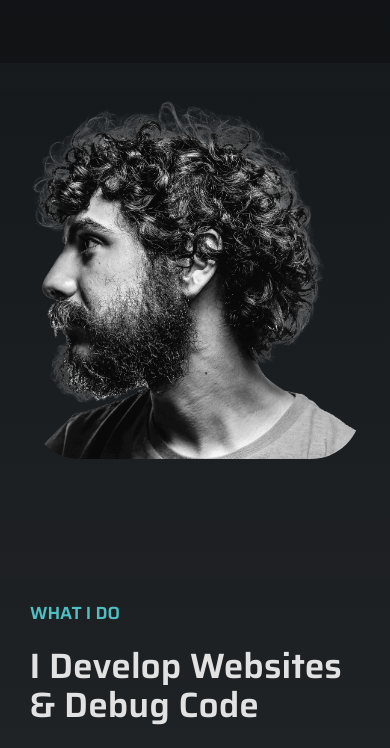
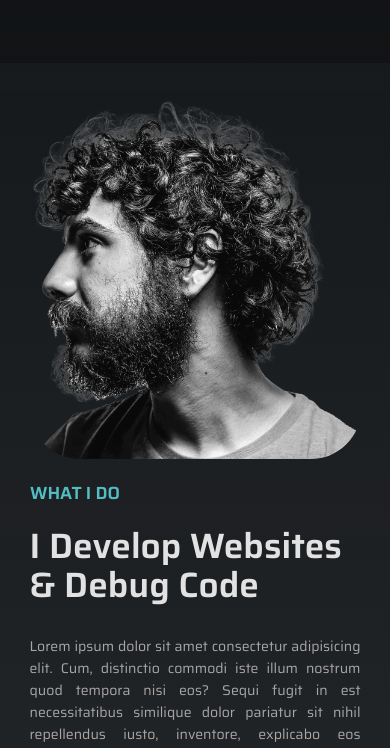
Before and after one commit to grosen-coding/grosen-portfolio, a React (Create React App) app: page / in a window 390 px wide. Shown: the part 2317-3065 px from the top of the page. Built offline with nearby package versions, Linux system fonts and the light colour scheme.

Commit message:
fixed space under my face image for tablet and smaller

```diff
--- a/src/sections/About.jsx
+++ b/src/sections/About.jsx
@@ -141,7 +141,7 @@ const AboutWrap = styled.div`
     padding: 10px 0;
     margin-bottom: 40px;
 
-    @media ${device.laptop} {
+    @media ${device.laptopL} {
       text-align: justify;
     }
 
--- a/src/sections/WhatIDo.jsx
+++ b/src/sections/WhatIDo.jsx
@@ -190,6 +190,10 @@ const ImgWrap = styled.div`
   justify-content: center;
   padding-bottom: 120px;
 
+  @media ${device.tablet} {
+    padding-bottom: 0;
+  }
+
   img {
     width: 90%;
     border-radius: 50px;
```
